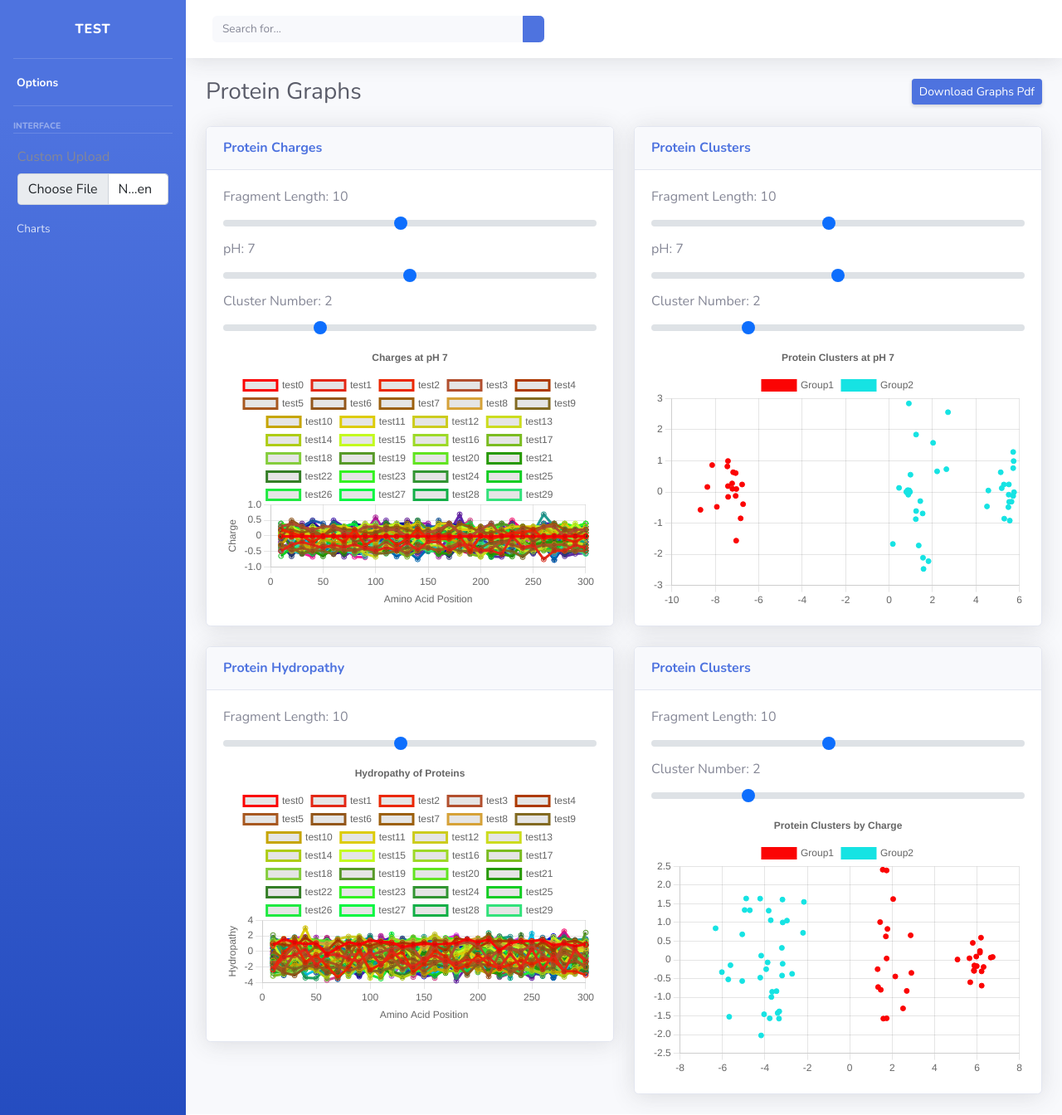
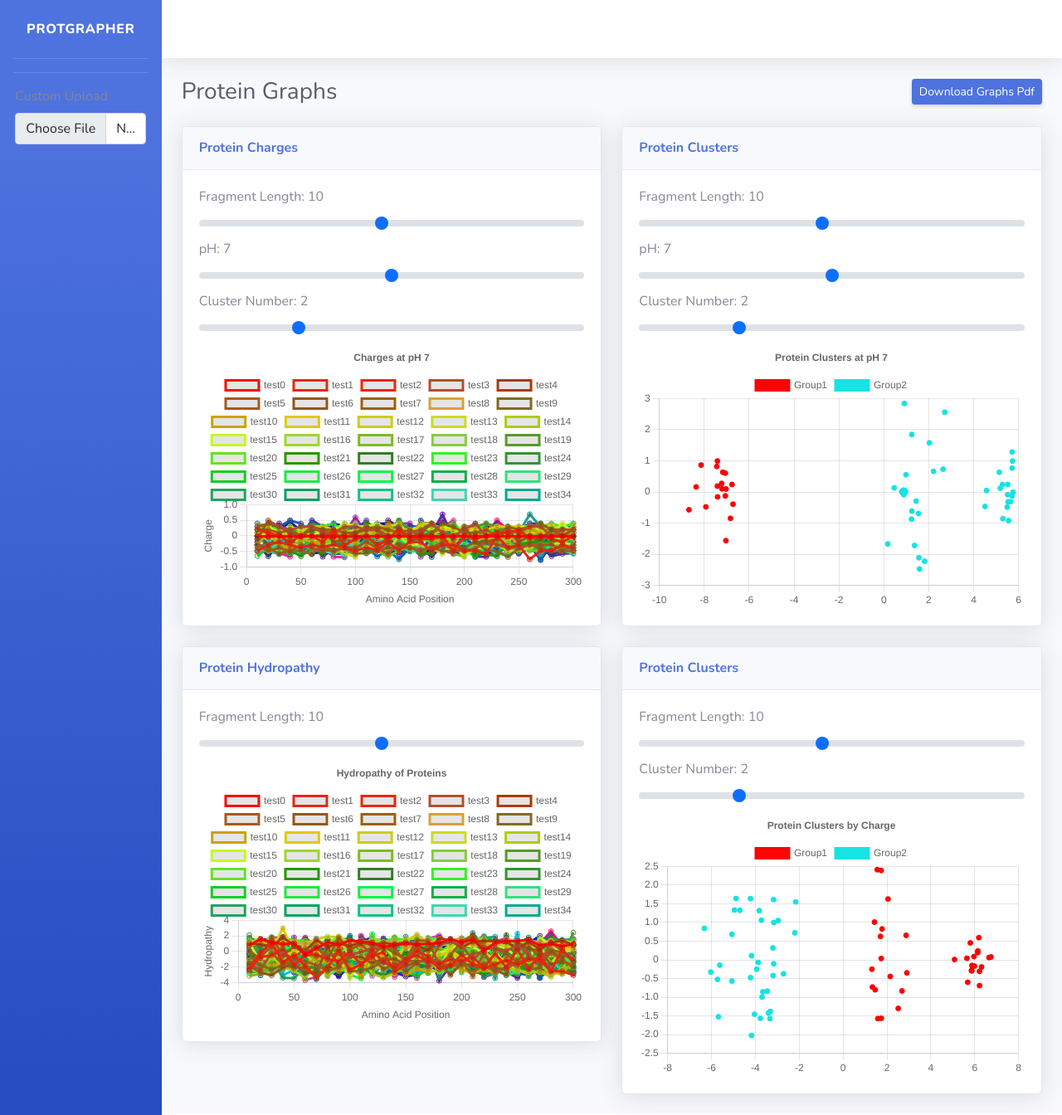
Before and after one commit to terrestrialflyingfish/BME160Final, a Flask app: page / in a window 1280 px wide. Shown: the top 1344 px of the page at 83% size. Run offline with Flask 2, Linux system fonts and the light colour scheme; parts of the project's set-up code (start-up, migrations or seed data) failed here and were passed over; some libraries are stand-ins or nearby versions.

Commit message:
remove some useless code

```diff
--- a/static/components/phChartController.js
+++ b/static/components/phChartController.js
@@ -1,117 +1,3 @@
-Vue.component('test', {
-    props: ["thisid"],
-    data: function() {
-        return {
-            ph: 7,
-            frag: 15,
-            chartInstance: ""
-        }
-    },
-    methods: {
-        fetchData(){
-            return new Promise((resolve, reject) => {
-                urlStr = "/api?ph="+this.ph+"&fraglen="+this.frag.toString()
-                fetch(urlStr)
-                    .then((res) => {
-                        resolve(res.json())
-                    });
-            });
-
-        },
-        getDataObj(apiRes){
-            dataList = []
-            for (let i = 0; i < apiRes.species.length; i++) {
-                var dataObj = {
-                    label: apiRes.species[i],
-                    data: apiRes.val[i],
-                    fill: false,
-                    yAxisID: "y",
-                    borderColor: apiRes.colors[i],
-                    tension: 0
-                };
-                dataList.push(dataObj);
-            }
-            var dataParams = {
-                datasets: dataList
-            };
-            return dataParams
-        },
-        newChart(dataParams, title){
-            const ctx = document.getElementById(this.thisid).getContext("2d");
-            var options = {
-                maintainAspectRatio: false,
-                scales: {
-                    x: {
-                        title: {
-                            display: true,
-                            align: "center",
-                            text: "Amino Acid Position"
-                        }
-                    },
-                    y: {
-                        title: {
-                            display: true,
-                            align: "center",
-                            text: "Charge"
-                        }
-                    }
-                },
-                plugins: {
-                    title: {
-                        display: true,
-                        text: title
-                    },
-                    tooltip: {
-                        callbacks: {
-                            title: function(ctx) {
-                                console.log(ctx[0]);
-                                //let title = ctx.dataset.label;
-                               return ctx[0].dataset.label;
-                            },
-                            label: function(ctx) {
-                                let label = "Amino Acid";
-                                label += " (" + ctx.label + ")";
-                                return label;
-                            }
-                        }
-                    }
-                }
-            }
-            const chart = new Chart(ctx, {
-                type: "line",
-                data: dataParams,
-                options: options
-            });
-            this.chartInstance = chart;
-        },
-        refreshChart(){
-            this.fetchData()
-            .then((data) => {
-                apiRes = data;
-                var dataParams = this.getDataObj(apiRes);
-                this.chartInstance.destroy();
-                this.newChart(dataParams, apiRes.title);
-            });
-        }
-    },
-    watch:{
-        frag(newLen){
-            this.refreshChart();
-        }
-    },
-    mounted: function(){
-        this.$nextTick(() => {
-            this.fetchData()
-            .then((data) => {
-                apiRes = data;
-                var dataParams = this.getDataObj(apiRes);
-                this.newChart(dataParams, apiRes.title);
-            });
-        });
-    },
-    template: '<div><label class="form-label">Fragment Length</label><input type="range" min=1 max=30 class="form-range" v-model="frag" /><label class="form-label">pH</label><input type="range" min=0 max=14 class="form-range" v-model="ph" /></div>'
-});
-
 Vue.component('line-chart', {
     props: ["thisid","api", "params", "info", "axes"],
     data: function() {
--- a/static/components/vue-range.js
+++ b/static/components/vue-range.js
@@ -1,4 +1,3 @@
-console.log("imported");
 Vue.component('vue-range', {
     props: ["min", "max", "label", "val"],
     template: `<div><label class="form-label">{{label}}: {{val}}</label><input type="range" :min=min :max=max class="form-range" v-bind:value='val' v-on:change='$emit("vchange", $event.target.value)' /></div>`
--- a/templates/home.html
+++ b/templates/home.html
@@ -40,27 +40,15 @@
         <!-- Sidebar -->
         <ul class="navbar-nav bg-gradient-primary sidebar sidebar-dark accordion" id="accordionSidebar">
 
-            <!-- Sidebar - Brand -->
             <a class="sidebar-brand d-flex align-items-center justify-content-center">
-                <div class="sidebar-brand-text mx-3">Test</div>
+                <div class="sidebar-brand-text mx-3">ProtGrapher</div>
             </a>
-
-            <!-- Divider -->
-            <hr class="sidebar-divider my-0">
-
-            <!-- Nav Item - Dashboard -->
-            <li class="nav-item active">
-                <a class="nav-link" href="index.html">
-                    <i class="fas fa-fw fa-tachometer-alt"></i>
-                    <span>Options</span></a>
-            </li>
-
             <!-- Divider -->
             <hr class="sidebar-divider">
 
             <!-- Heading -->
             <div class="sidebar-heading">
-                Interface
+
             </div>
 
             <!-- Nav Item - Pages Collapse Menu -->
@@ -84,7 +72,7 @@
             <!-- Nav Item - Pages Collapse Menu -->
             <li class="nav-item row">
                 <form ref="form" class="col-xl-10 col-lg-12 mx-auto" method="POST" name="form" enctype="multipart/form-data"> <!-- return false prevents redirection-->
-                    <label for="file-upload" class="custom-file-upload">
+                    <label for="file-upload">
                         Custom Upload
                     </label>
                     <input type="file" ref="fileinput" name="file-upload" v-on:change="form.submit()" />
@@ -95,12 +83,6 @@
                 </form>
             </li>
 
-            <!-- Nav Item - Charts -->
-            <li class="nav-item">
-                <a class="nav-link" href="charts.html">
-                    <i class="fas fa-fw fa-chart-area"></i>
-                    <span>Charts</span></a>
-            </li>
 
         </ul>
         <!-- End of Sidebar -->
@@ -122,7 +104,7 @@
                     <!-- Topbar Search -->
                     <form
                         class="d-none d-sm-inline-block form-inline mr-auto ml-md-3 my-2 my-md-0 mw-100 navbar-search">
-                        <div class="input-group">
+                        <div class="input-group" style="opacity:0">
                             <input type="text" class="form-control bg-light border-0 small" placeholder="Search for..."
                                 aria-label="Search" aria-describedby="basic-addon2">
                             <div class="input-group-append">
@@ -166,8 +148,7 @@
                         <div class="col-xl-6 col-lg-12 mx-auto">
                             <div class="card shadow mb-4">
                                 <!-- Card Header - Dropdown -->
-                                <div
-                                    class="card-header py-3 d-flex flex-row align-items-center justify-content-between">
+                                <div class="card-header py-3 d-flex flex-row align-items-center justify-content-between">
                                     <h6 class="m-0 font-weight-bold text-primary">Protein Charges</h6>
 
                                 </div>
```
